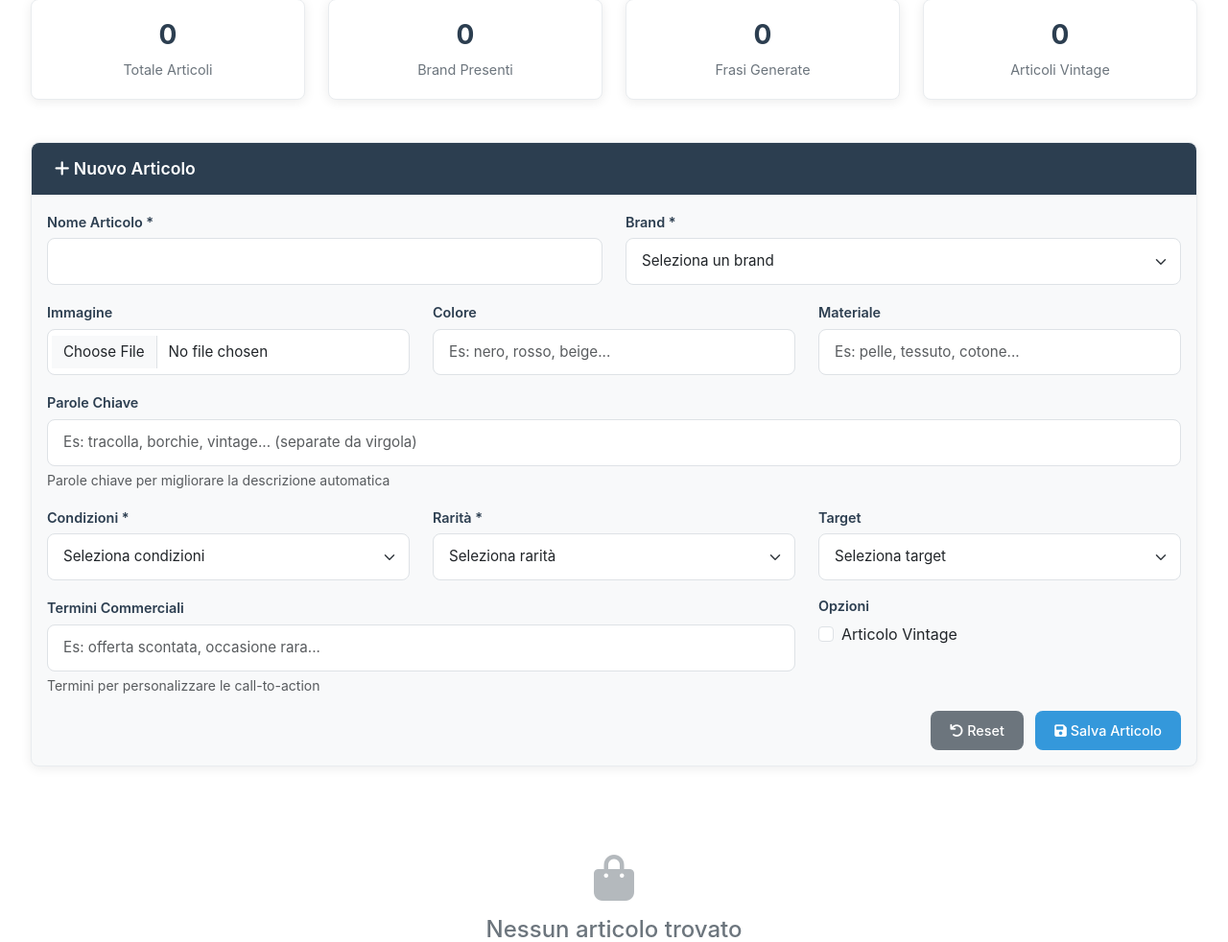
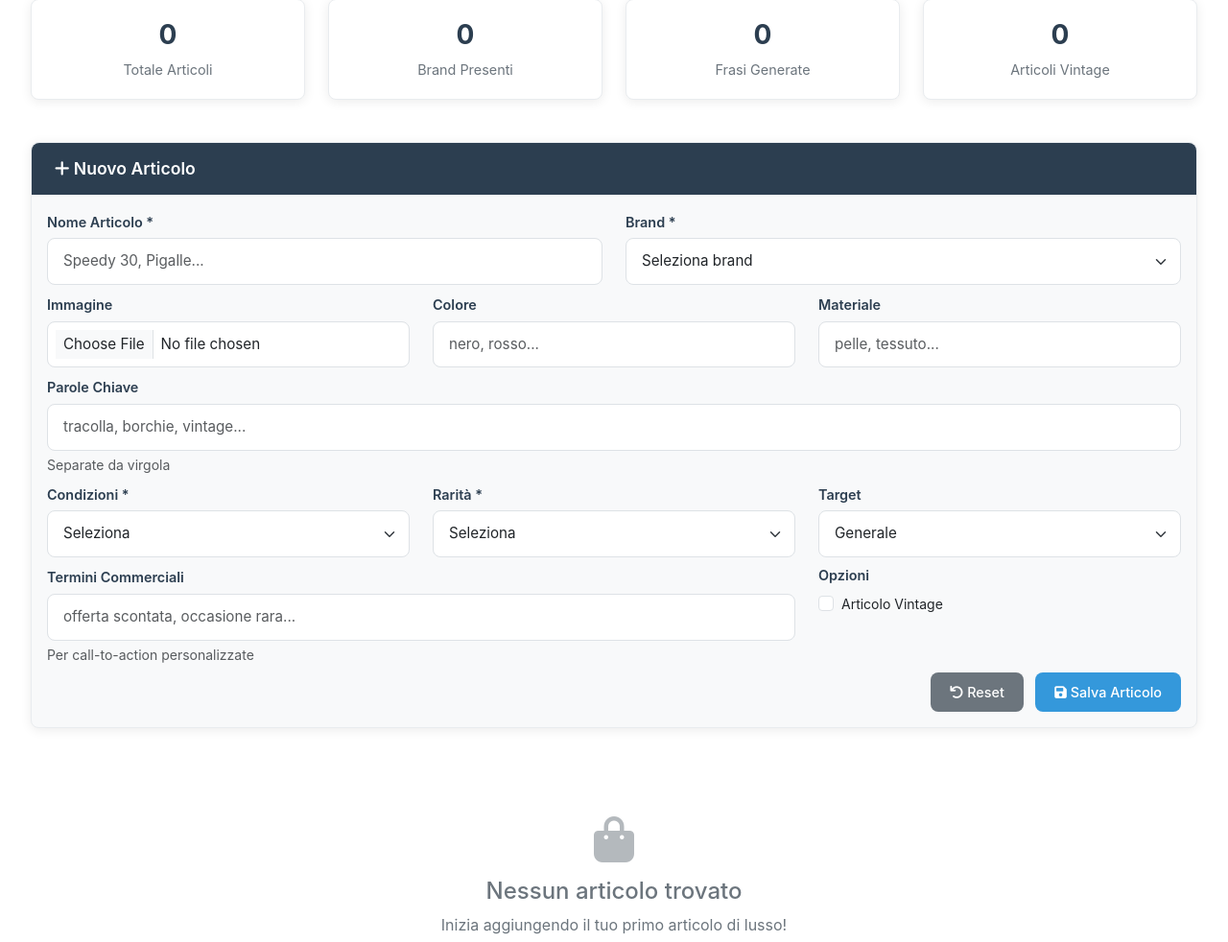
Before and after one commit to FlavioLombardi95/dist_gestionale, a Flask app: page / in a window 1280 px wide. Shown: the part 192-1174 px from the top of the page at 96% size. Run offline with Flask 3, Linux system fonts and the light colour scheme; data that the repository does not hold is empty; some libraries are stand-ins or nearby versions.

Commit message:
Ottimizzazione frontend: form compatto con campi ridotti e UX migliorata

```diff
--- a/templates/index.html
+++ b/templates/index.html
@@ -513,17 +513,17 @@
                 <form id="articoloForm" enctype="multipart/form-data">
                     <div class="row">
                         <div class="col-md-6">
-                            <div class="mb-3">
+                            <div class="mb-2">
                                 <label for="nome" class="form-label">Nome Articolo *</label>
-                                <input type="text" class="form-control" id="nome" required>
+                                <input type="text" class="form-control form-control-sm" id="nome" required placeholder="Speedy 30, Pigalle...">
                                 <div class="validation-feedback"></div>
                             </div>
                         </div>
                         <div class="col-md-6">
-                            <div class="mb-3">
+                            <div class="mb-2">
                                 <label for="brand" class="form-label">Brand *</label>
-                                <select class="form-select" id="brand" required>
-                                    <option value="">Seleziona un brand</option>
+                                <select class="form-select form-select-sm" id="brand" required>
+                                    <option value="">Seleziona brand</option>
                                     <option value="Alexander McQueen">Alexander McQueen</option>
                                     <option value="Balenciaga">Balenciaga</option>
                                     <option value="Bottega Veneta">Bottega Veneta</option>
@@ -562,40 +562,40 @@
 
                     <div class="row">
                         <div class="col-md-4">
-                            <div class="mb-3">
+                            <div class="mb-2">
                                 <label for="immagine" class="form-label">Immagine</label>
-                                <input type="file" class="form-control" id="immagine" accept="image/*">
+                                <input type="file" class="form-control form-control-sm" id="immagine" accept="image/*">
                                 <div id="previewContainer" class="preview-container d-none">
                                     <img id="imagePreview" src="" alt="Preview">
                                 </div>
                             </div>
                         </div>
                         <div class="col-md-4">
-                            <div class="mb-3">
+                            <div class="mb-2">
                                 <label for="colore" class="form-label">Colore</label>
-                                <input type="text" class="form-control" id="colore" placeholder="Es: nero, rosso, beige...">
+                                <input type="text" class="form-control form-control-sm" id="colore" placeholder="nero, rosso...">
                             </div>
                         </div>
                         <div class="col-md-4">
-                            <div class="mb-3">
+                            <div class="mb-2">
                                 <label for="materiale" class="form-label">Materiale</label>
-                                <input type="text" class="form-control" id="materiale" placeholder="Es: pelle, tessuto, cotone...">
+                                <input type="text" class="form-control form-control-sm" id="materiale" placeholder="pelle, tessuto...">
                             </div>
                         </div>
                     </div>
 
-                    <div class="mb-3">
+                    <div class="mb-2">
                         <label for="keywords" class="form-label">Parole Chiave</label>
-                        <input type="text" class="form-control" id="keywords" placeholder="Es: tracolla, borchie, vintage... (separate da virgola)">
-                        <div class="form-text">Parole chiave per migliorare la descrizione automatica</div>
+                        <input type="text" class="form-control form-control-sm" id="keywords" placeholder="tracolla, borchie, vintage...">
+                        <div class="form-text small">Separate da virgola</div>
                     </div>
 
                     <div class="row">
                         <div class="col-md-4">
-                            <div class="mb-3">
+                            <div class="mb-2">
                                 <label for="condizioni" class="form-label">Condizioni *</label>
-                                <select class="form-select" id="condizioni" required>
-                                    <option value="">Seleziona condizioni</option>
+                                <select class="form-select form-select-sm" id="condizioni" required>
+                                    <option value="">Seleziona</option>
                                     <option value="Eccellenti">Eccellenti</option>
                                     <option value="Ottime">Ottime</option>
                                     <option value="Buone">Buone</option>
@@ -605,10 +605,10 @@
                             </div>
                         </div>
                         <div class="col-md-4">
-                            <div class="mb-3">
+                            <div class="mb-2">
                                 <label for="rarita" class="form-label">Rarità *</label>
-                                <select class="form-select" id="rarita" required>
-                                    <option value="">Seleziona rarità</option>
+                                <select class="form-select form-select-sm" id="rarita" required>
+                                    <option value="">Seleziona</option>
                                     <option value="Comune">Comune</option>
                                     <option value="Raro">Raro</option>
                                     <option value="Molto Raro">Molto Raro</option>
@@ -618,15 +618,15 @@
                             </div>
                         </div>
                         <div class="col-md-4">
-                            <div class="mb-3">
+                            <div class="mb-2">
                                 <label for="target" class="form-label">Target</label>
-                                <select class="form-select" id="target">
-                                    <option value="">Seleziona target</option>
+                                <select class="form-select form-select-sm" id="target">
+                                    <option value="">Generale</option>
                                     <option value="Intenditrici">Intenditrici</option>
                                     <option value="Collezionisti">Collezionisti</option>
-                                    <option value="Amanti del vintage">Amanti del vintage</option>
-                                    <option value="Appassionati di lusso">Appassionati di lusso</option>
-                                    <option value="Chi ama distinguersi">Chi ama distinguersi</option>
+                                    <option value="Amanti del vintage">Vintage</option>
+                                    <option value="Appassionati di lusso">Lusso</option>
+                                    <option value="Chi ama distinguersi">Distinguersi</option>
                                 </select>
                             </div>
                         </div>
@@ -634,19 +634,19 @@
 
                     <div class="row">
                         <div class="col-md-8">
-                            <div class="mb-3">
+                            <div class="mb-2">
                                 <label for="termini_commerciali" class="form-label">Termini Commerciali</label>
-                                <input type="text" class="form-control" id="termini_commerciali" placeholder="Es: offerta scontata, occasione rara...">
-                                <div class="form-text">Termini per personalizzare le call-to-action</div>
+                                <input type="text" class="form-control form-control-sm" id="termini_commerciali" placeholder="offerta scontata, occasione rara...">
+                                <div class="form-text small">Per call-to-action personalizzate</div>
                             </div>
                         </div>
                         <div class="col-md-4">
-                            <div class="mb-3">
+                            <div class="mb-2">
                                 <label class="form-label d-block">Opzioni</label>
                                 <div class="form-check">
                                     <input class="form-check-input" type="checkbox" id="vintage">
                                     <label class="form-check-label" for="vintage">
-                                        Articolo Vintage
+                                        <small>Articolo Vintage</small>
                                     </label>
                                 </div>
                             </div>
```
